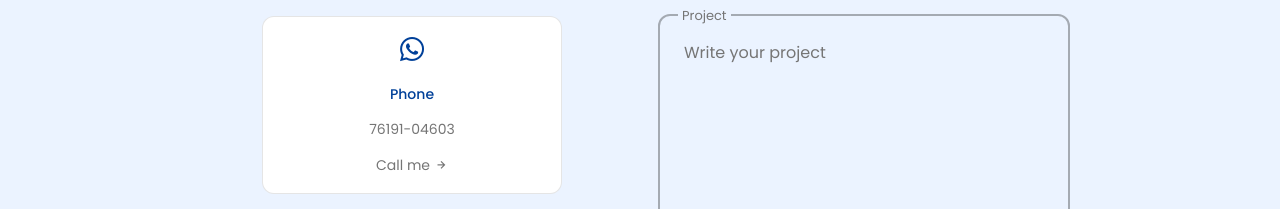
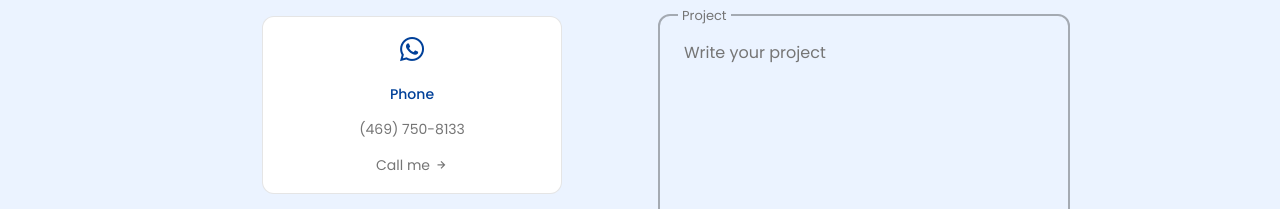
Before and after one commit to joeljohn159/portfolio, a React (Vite) app: page / in a window 1280 px wide. Shown: the part 5128-5337 px from the top of the page. Built offline with nearby package versions, Linux system fonts and the light colour scheme.

Commit message:
Update Contact.jsx

```diff
--- a/src/components/contact/Contact.jsx
+++ b/src/components/contact/Contact.jsx
@@ -48,7 +48,7 @@ export default function Contact() {
                             <i className="bx bxl-whatsapp contact__card-icon"></i>
 
                             <h3 className="contact__card-title">Phone</h3>
-                            <span className="contact__card-data">76191-04603</span>
+                            <span className="contact__card-data">(469) 750-8133</span>
 
                             <a href="" className="contact__button">Call me <i className="bx bx-right-arrow-alt"></i></a>
                         </div>
```
